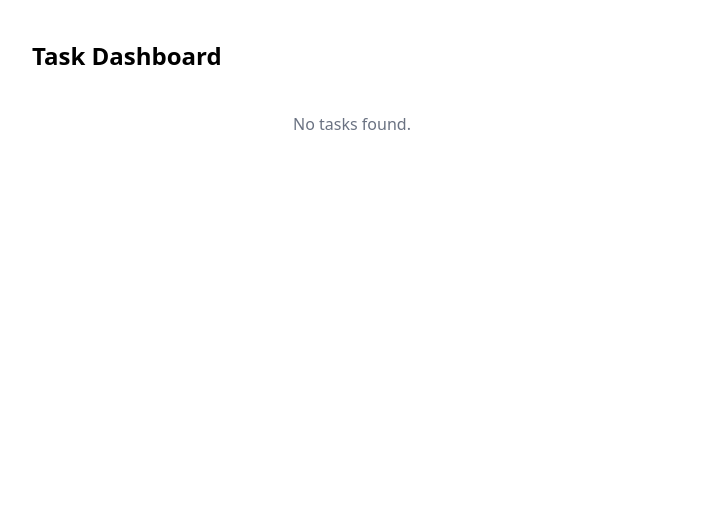
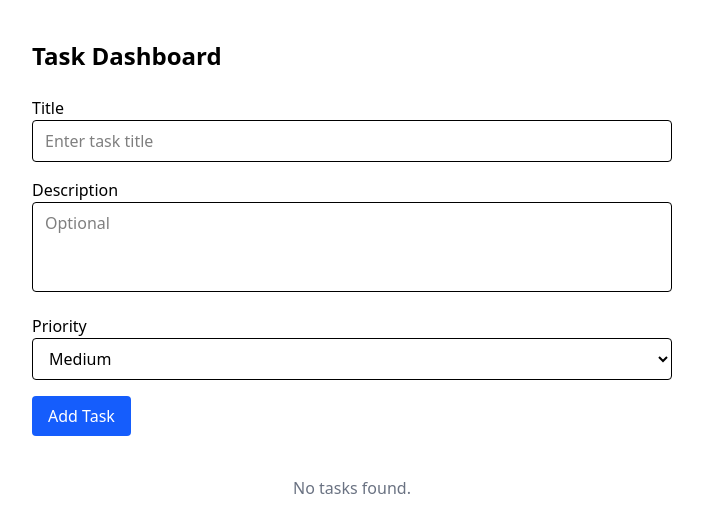
Before and after one commit to johnwary/task-manager-dashboard, a React (Vite) app: page / in a window 1280 px wide. Shown: the top 532 px of the page, without its empty margins (288-991 px from the left). Built offline with nearby package versions, Linux system fonts and the light colour scheme.

Commit message:
feat: add TaskForm component for creating new tasks
- will work on localStrage hook or something later.

```diff
--- a/src/App.tsx
+++ b/src/App.tsx
@@ -1,11 +1,13 @@
 import { TaskList } from './components/TaskList';
+import { TaskForm } from './components/TaskForm';
 
 function App() {
   return (
     <>
       <main className="max-w-2xl mx-auto py-10 px-4">
-        <h1 className="text-2xl font-bold mb-4">Task Dashboard</h1>
-        <TaskList />
+        <h1 className="text-2xl font-bold mb-6">Task Dashboard</h1>
+        <TaskForm /> {/* 🔥 Add task form */}
+        <TaskList /> {/* 📋 List of tasks */}
       </main>
     </>
   );
--- /dev/null
+++ b/src/components/TaskForm.tsx
@@ -0,0 +1,84 @@
+import { useState } from 'react';
+import { useTaskContext } from '../hooks/useTaskContext';
+import type { TaskPriority } from '../types/task';
+
+const generateId = () => Date.now().toString();
+
+export const TaskForm = () => {
+  const { dispatch } = useTaskContext();
+  const [title, setTitle] = useState('');
+  const [description, setDescription] = useState('');
+  const [priority, setPriority] = useState<TaskPriority>('medium');
+
+  const handleSubmit = (e: React.FormEvent) => {
+    e.preventDefault();
+
+    if (!title.trim()) return;
+
+    const now = new Date();
+    dispatch({
+      type: 'ADD',
+      payload: {
+        id: generateId(),
+        title: title.trim(),
+        description: description.trim(),
+        priority,
+        status: 'active',
+        createdAt: now,
+        updatedAt: now,
+      },
+    });
+
+    // Reset
+    setTitle('');
+    setDescription('');
+    setPriority('medium');
+  };
+
+  return (
+    <form onSubmit={handleSubmit} className="space-y-4 mb-6">
+      <div>
+        <label className="block font-medium">Title</label>
+        <input
+          type="text"
+          value={title}
+          onChange={(e) => setTitle(e.target.value)}
+          className="w-full border px-3 py-2 rounded"
+          placeholder="Enter task title"
+          required
+        />
+      </div>
+
+      <div>
+        <label className="block font-medium">Description</label>
+        <textarea
+          value={description}
+          onChange={(e) => setDescription(e.target.value)}
+          className="w-full border px-3 py-2 rounded resize-none"
+          rows={3}
+          placeholder="Optional"
+        />
+      </div>
+
+      <div>
+        <label className="block font-medium">Priority</label>
+        <select
+          value={priority}
+          onChange={(e) => setPriority(e.target.value as TaskPriority)}
+          className="w-full border px-3 py-2 rounded"
+        >
+          <option value="low">Low</option>
+          <option value="medium">Medium</option>
+          <option value="high">High</option>
+        </select>
+      </div>
+
+      <button
+        type="submit"
+        className="bg-blue-600 text-white px-4 py-2 rounded hover:bg-blue-700"
+      >
+        Add Task
+      </button>
+    </form>
+  );
+};
```
